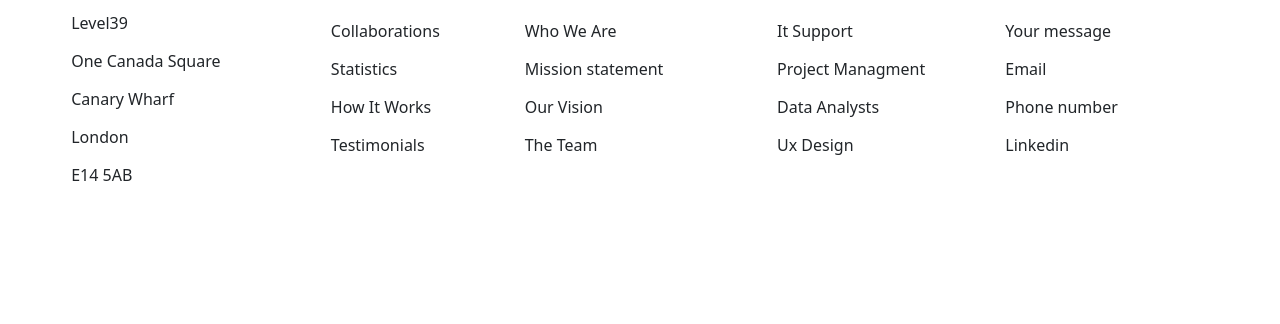
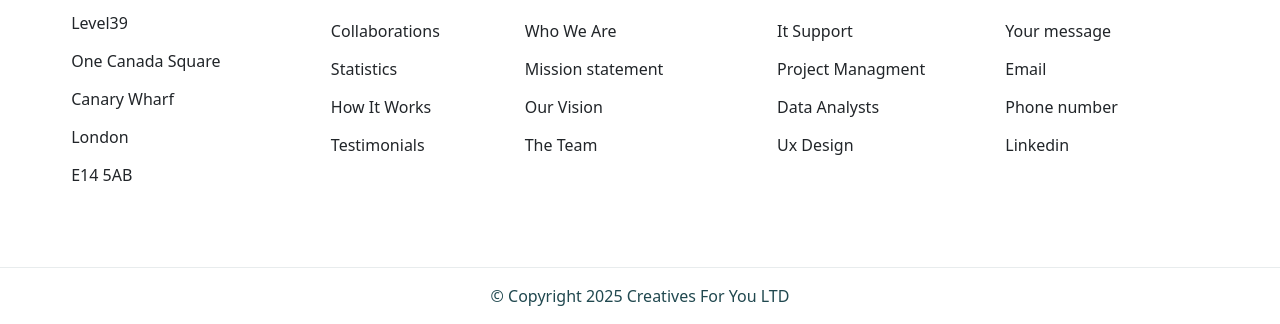
Before and after one commit to mohammad-saiful-islam/Bootstrap-TailwindCSS-Assignment, a website built with Vite: page index.html in a window 1280 px wide. Shown: the part 3975-4299 px from the top of the page. Before the commit the page ends 4242 px from the top, so only its background shows below. Built offline with nearby package versions, Linux system fonts and the light colour scheme; files whose address does not match are found by name.

Commit message:
Add Copy Right Section & Footer Problem Solve

```diff
--- a/index.html
+++ b/index.html
@@ -260,7 +260,11 @@
             </div>
             </div>
 
-
+         </footer>
+         <!-- Copy Right Section -->
+          <div class="copyright">
+            <p class="text-center border-t border-[#20484F1A] pt-3 text-[#20484F] text-[12px] md:text-[16px]">&copy; Copyright 2025 Creatives For You LTD</p>
+          </div>
 
 
     <script src="https://cdn.jsdelivr.net/npm/bootstrap@5.3.6/dist/js/bootstrap.bundle.min.js" integrity="sha384-j1CDi7MgGQ12Z7Qab0qlWQ/Qqz24Gc6BM0thvEMVjHnfYGF0rmFCozFSxQBxwHKO" crossorigin="anonymous"></script>
```
